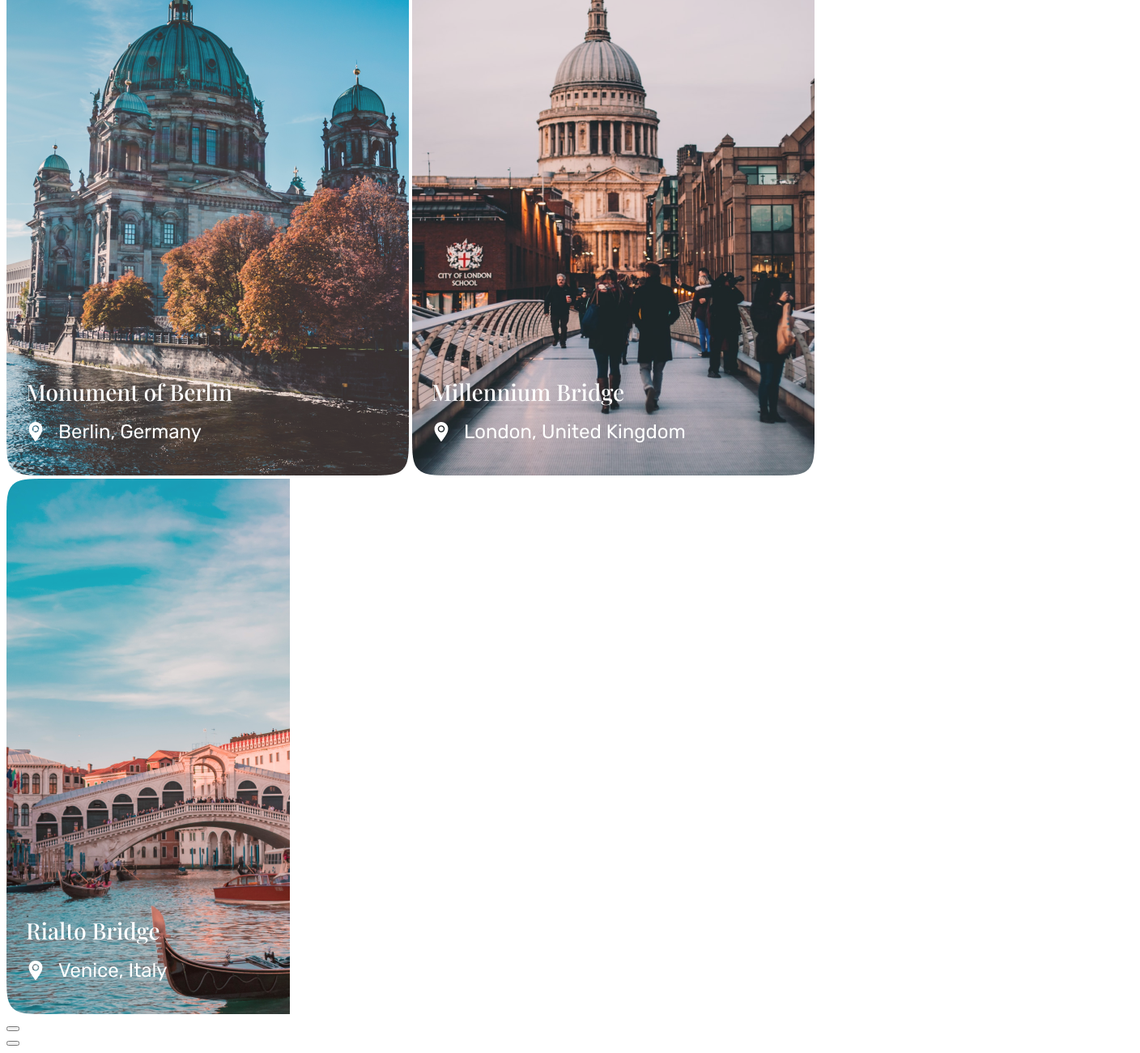
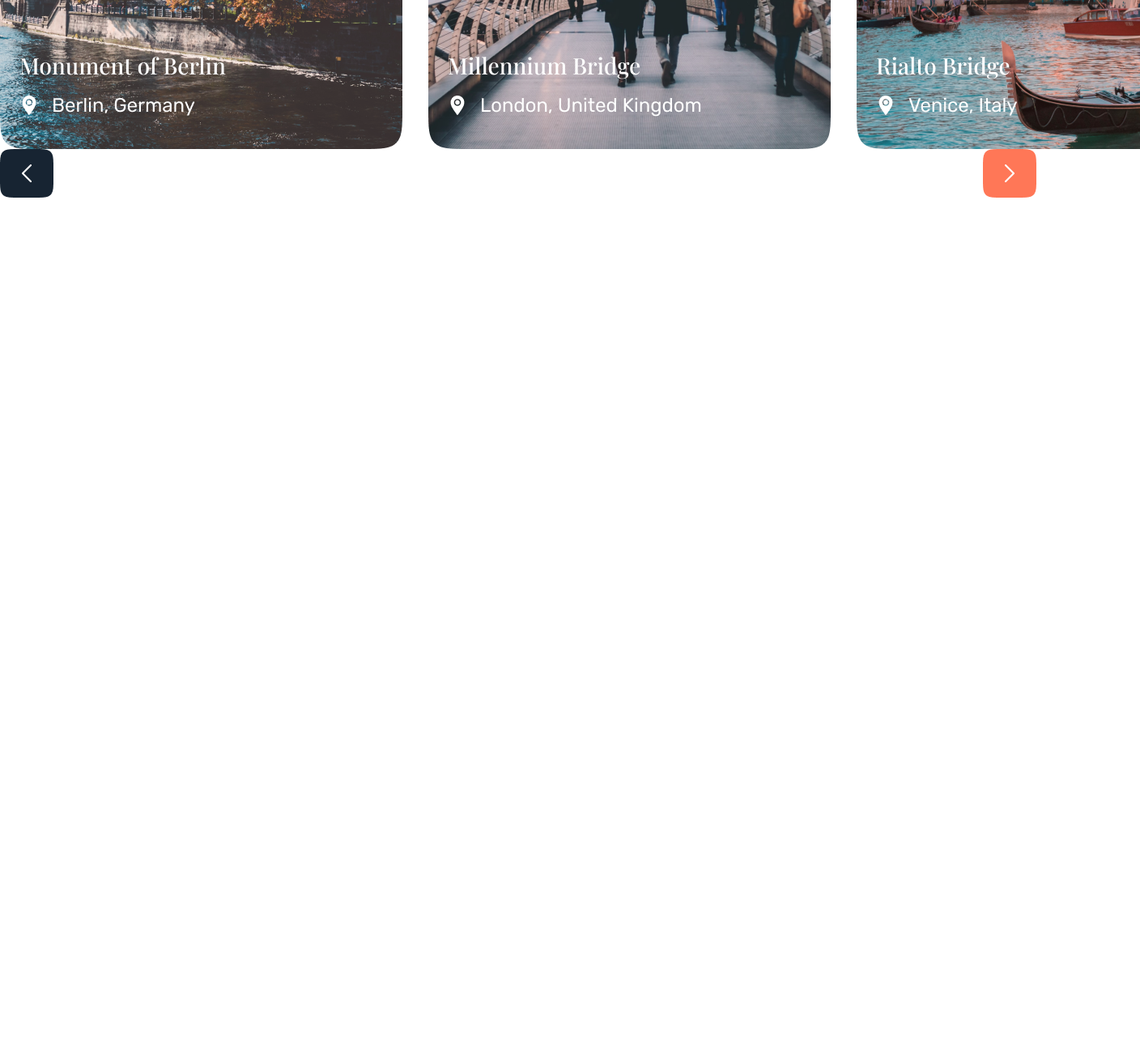
Before and after one commit to JoseAlbel/w1ch5-jose-albeldo, a website: page index.html in a window 1280 px wide. Shown: the part 846-2146 px from the top of the page at 81% size, 1408 px wide, since content can reach past the window. After the commit the page ends 1090 px from the top, so only its background shows below. Drawn offline with nearby package versions, Linux system fonts and the light colour scheme.

Commit message:
add button, spaces and styles in sass

```diff
--- a/index.html
+++ b/index.html
@@ -82,21 +82,16 @@
     <picture class="image-london">
       <img src="images/London.png" alt="london city">
     </picture>
-    <picture class="image-berlin">
+    <picture class="image-venice">
       <img src="images/Venice.png" alt="venice city">
     </picture>
   </div>
   <nav>
-    <div>
-      <button type="button">
+    <div class="button">
+      <img src="images/chevron-downleft.png" alt="chevronleft">
+      <img src="images/chevron-downright.png" alt="cheronright">
+    </div>
 
-      </button>
-    </div>
-    <div>
-      <button type="button">
-
-      </button>
-    </div>
   </nav>
   </div>
 </body>
--- a/sass/styles.scss
+++ b/sass/styles.scss
@@ -31,11 +31,27 @@
 .pictures {
   grid-template-columns: repeat(3, 1fr);
   display: grid;
+  gap: 2rem;
+  width: 100%;
 }
 
 .image-berlin {
-  text-align: center;
   border-radius: 16px;
+  display: flex;
+}
+
+.image-london {
+  border-radius: 16px;
+  display: flex;
+}
+
+.image-venice {
+  border-radius: 16px;
+  display: flex;
+}
+.button {
+  display: flex;
+  justify-content: space-between;
+  gap: 1rem;
   width: 100%;
-  grid gap .image-berlin
 }
```
Also changed, not shown: images/Vector Izquierda.png (added), images/Vector derecha.png (added), images/chevron-downleft.png (added), images/chevron-downright.png (added), styles.css, 2 other files.
